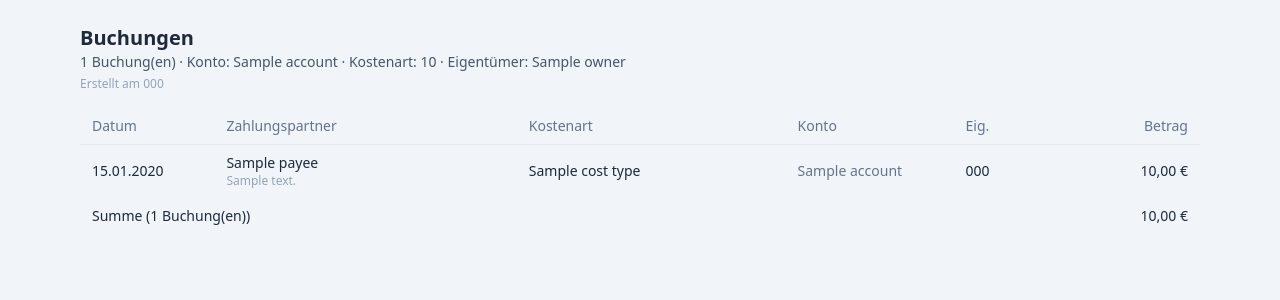
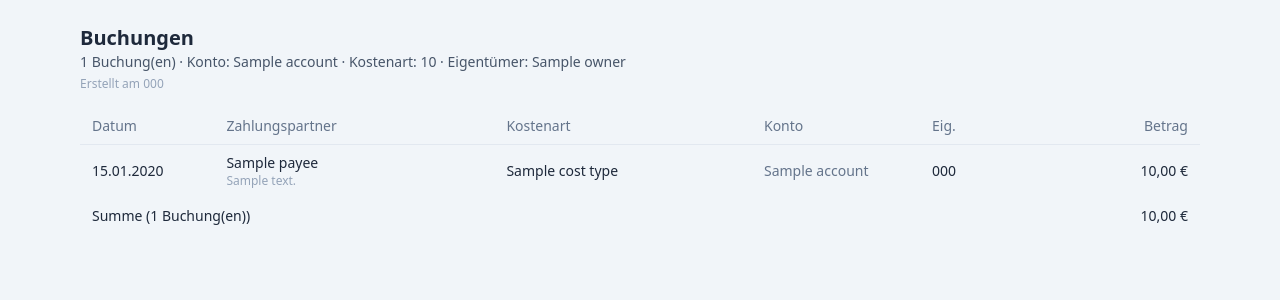
Before and after one commit to AtzeThon/WEG-Abrechnung, a FastAPI app: template app/templates/transactions/pdf.html in a window 1280 px wide. Shown: the part 57-357 px from the top of the page. Run offline with FastAPI, Linux system fonts and the light colour scheme; the template is opened without the code that fills it: most values are stand-ins (such as "Sample title", 1, 10 or a date in 2020).

Commit message:
Buchungen-PDF: Spalte „Eig." breiter, Schrift 7,5 pt
Spaltenbreiten 12/25/23/15/11/14 % (Eig. von 8 auf 11 %) und Grundschrift der
Buchungsliste auf 7,5 pt, damit Eigentümer-Kürzel wie „Haucap" einzeilig passen.

Co-Authored-By: Claude Sonnet 5 <noreply@anthropic.com>

```diff
--- a/app/pdf.py
+++ b/app/pdf.py
@@ -89,6 +89,7 @@ tr, thead, tbody, tfoot, table { page-break-inside: avoid; }
 TRANSACTIONS_PRINT_CSS = """
 @page { size: A4 portrait; margin: 13mm; }
 
+body { font-size: 7.5pt; }
 table { table-layout: fixed; width: 100% !important; }
 th, td { overflow-wrap: break-word; word-break: break-word; }
 td.text-right, th.text-right { white-space: nowrap; }
--- a/app/templates/transactions/pdf.html
+++ b/app/templates/transactions/pdf.html
@@ -16,8 +16,8 @@
 
 <table class="w-full text-sm">
   <colgroup>
-    <col style="width: 12%"><col style="width: 27%"><col style="width: 24%">
-    <col style="width: 15%"><col style="width: 8%"><col style="width: 14%">
+    <col style="width: 12%"><col style="width: 25%"><col style="width: 23%">
+    <col style="width: 15%"><col style="width: 11%"><col style="width: 14%">
   </colgroup>
   <thead>
     <tr>
```
